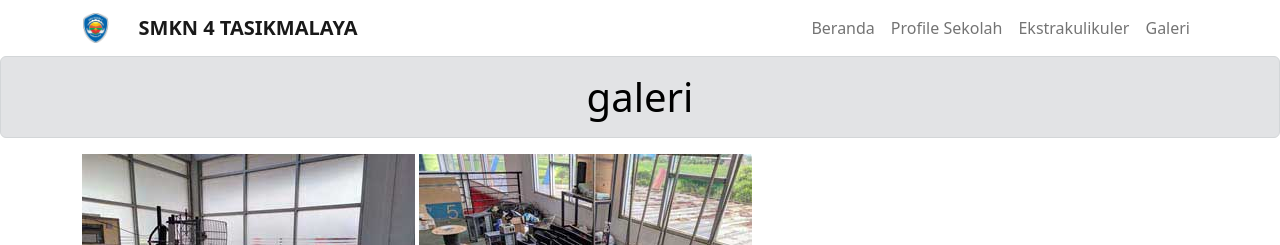
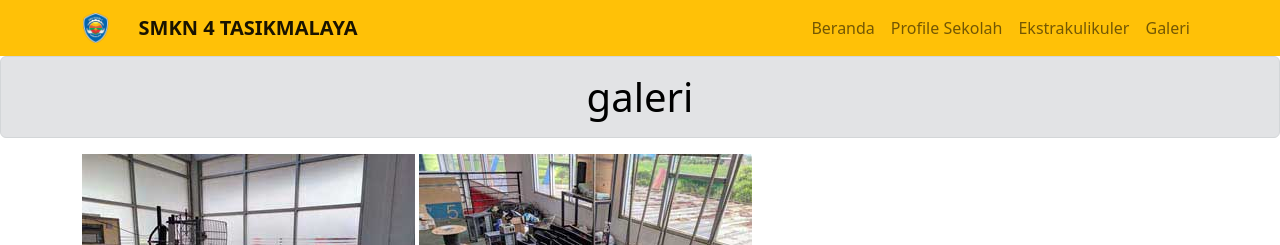
Before and after one commit to muhammadriqi/riqiwebsekolah, a plain HTML site: page galeri.html in a window 1280 px wide. Shown: the top 245 px of the page. Drawn offline with nearby package versions, Linux system fonts and the light colour scheme.

Commit message:
Update galeri.html

```diff
--- a/galeri.html
+++ b/galeri.html
@@ -10,7 +10,7 @@
   <body>
 
     <!-- awal navbar -->
-    <nav class="navbar navbar-expand-lg bg-white">
+    <nav class="navbar navbar-expand-lg bg-warning">
       <div class="container">
           <div class="logo">
             <img src="gambar/logo.png" alt="Logo">
```
